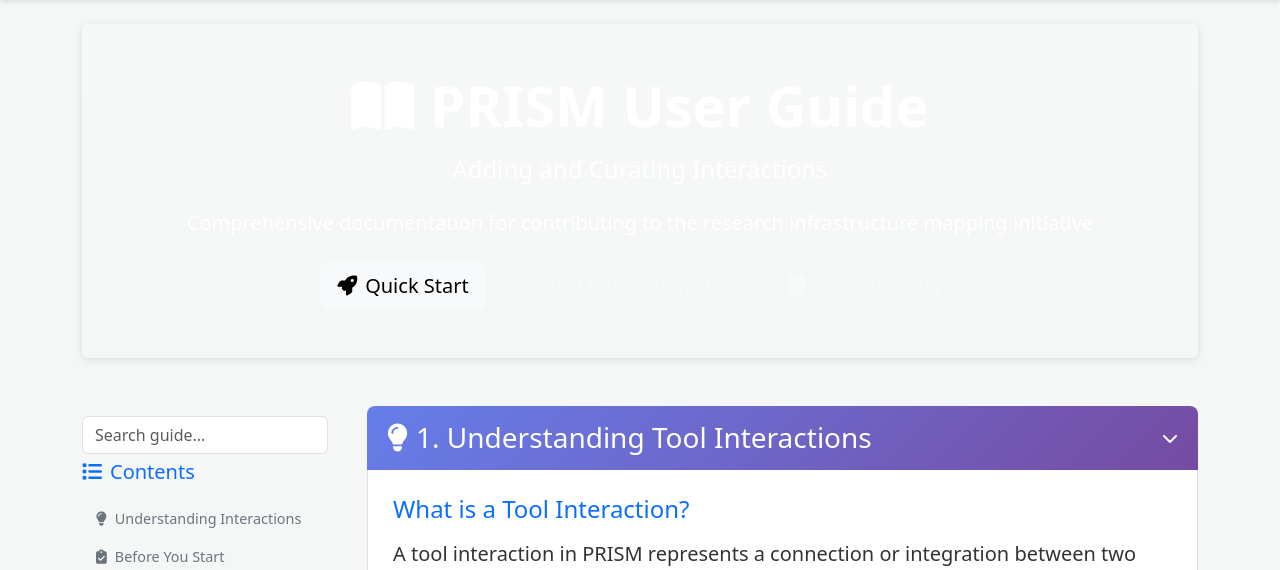
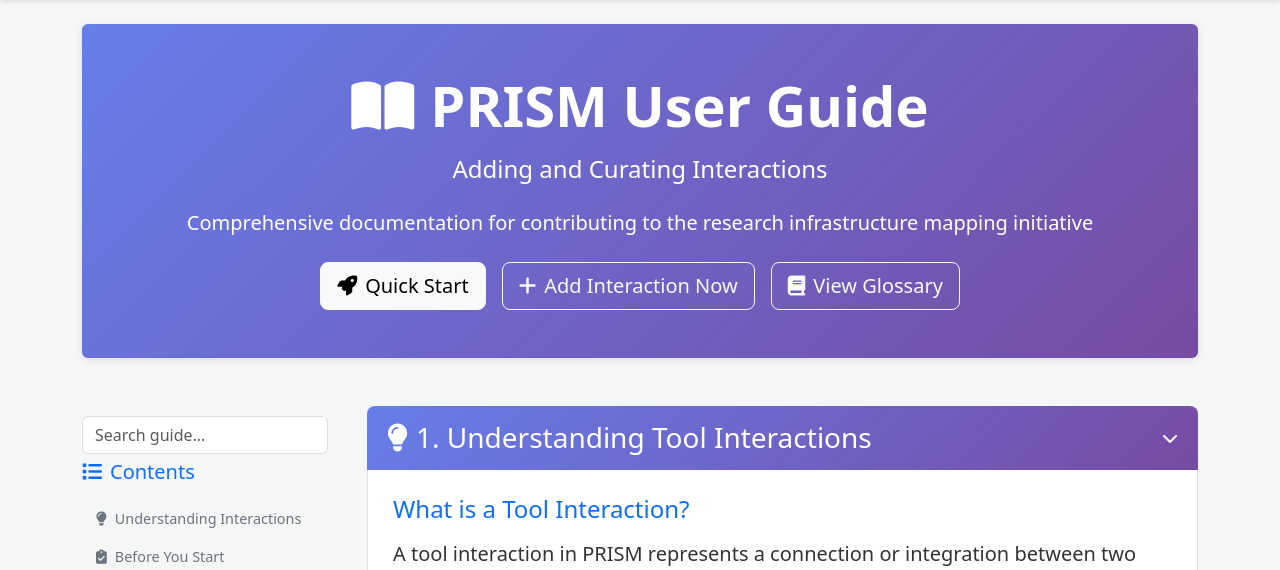
Before and after one commit to adammoore/maldreth-infrastructure-interactions, a Flask app: page /user-guide in a window 1280 px wide. Shown: the part 80-650 px from the top of the page. Run offline with Flask 3, Linux system fonts and the light colour scheme; some libraries are stand-ins or nearby versions.

Commit message:
fix: Improve hero section text contrast in user guide
- Remove bg-gradient class that interfered with custom gradient
- Add explicit white color styling to all hero text elements
- Remove card borders for cleaner appearance
- Ensures text is clearly readable against purple gradient background

🤖 Generated with [Claude Code](https://claude.com/claude-code)

Co-Authored-By: Claude <noreply@anthropic.com>

```diff
--- a/templates/user_guide.html
+++ b/templates/user_guide.html
@@ -257,13 +257,13 @@
 <!-- Hero Section -->
 <div class="row mb-5">
     <div class="col-12">
-        <div class="card bg-gradient text-white" style="background: linear-gradient(135deg, #667eea 0%, #764ba2 100%);">
+        <div class="card text-white" style="background: linear-gradient(135deg, #667eea 0%, #764ba2 100%); border: none;">
             <div class="card-body py-5 text-center">
-                <h1 class="display-4 fw-bold mb-3">
+                <h1 class="display-4 fw-bold mb-3" style="color: white;">
                     <i class="fas fa-book-open me-3"></i>PRISM User Guide
                 </h1>
-                <h2 class="h4 mb-4">Adding and Curating Interactions</h2>
-                <p class="lead mb-4">
+                <h2 class="h4 mb-4" style="color: white;">Adding and Curating Interactions</h2>
+                <p class="lead mb-4" style="color: white;">
                     Comprehensive documentation for contributing to the research infrastructure mapping initiative
                 </p>
                 <div class="d-flex gap-3 justify-content-center flex-wrap">
@@ -1329,10 +1329,10 @@ REDCap,R,Data Exchange,ANALYSE,"REDCap exports directly to R for statistical ana
         </div>
 
         <!-- Footer CTA -->
-        <div class="card bg-gradient text-white mt-5" style="background: linear-gradient(135deg, #667eea 0%, #764ba2 100%);">
+        <div class="card text-white mt-5" style="background: linear-gradient(135deg, #667eea 0%, #764ba2 100%); border: none;">
             <div class="card-body py-4 text-center">
-                <h3 class="mb-3">Ready to Contribute?</h3>
-                <p class="lead mb-4">
+                <h3 class="mb-3" style="color: white;">Ready to Contribute?</h3>
+                <p class="lead mb-4" style="color: white;">
                     Join the MaLDReTH II community in mapping the research infrastructure landscape
                 </p>
                 <div class="d-flex gap-3 justify-content-center flex-wrap">
```
